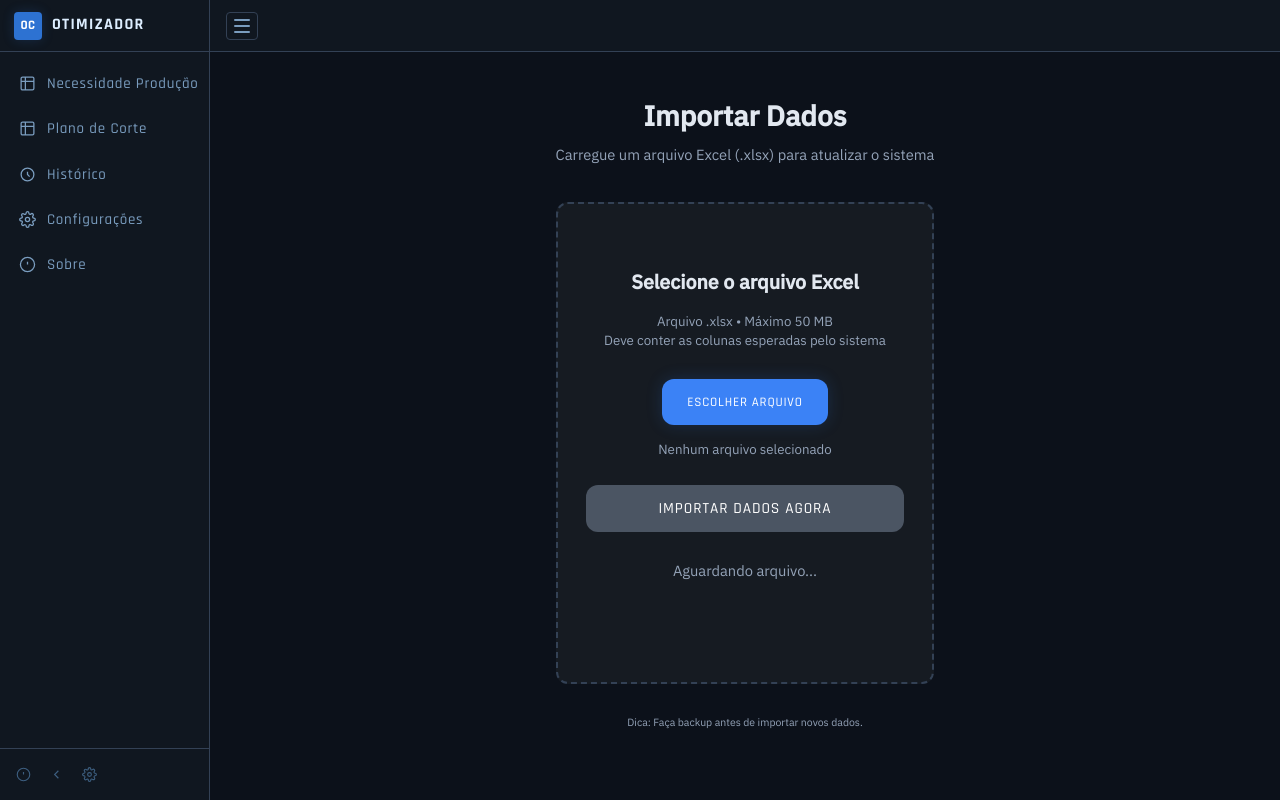
After one commit to jefersondev18/Slitter_Mater_Flask, a Flask app: page /config in a window 1280 px wide. The commit adds this page. Run offline with Flask 3, Linux system fonts and the light colour scheme.

Commit message:
Criando o layout digno

```diff
--- a/app.py
+++ b/app.py
@@ -19,5 +19,10 @@ def plano_corte():
 def necessidade_prod():
     return render_template("necessidade_prod.html")
 
+@app.route("/config")
+def config():
+    return render_template("config.html")
+
+
 if __name__ == "__main__":
     app.run(debug=True)
--- /dev/null
+++ b/static/css/config.css
@@ -0,0 +1,164 @@
+/* IMPORT PAGE - SLITTER
+   Layout focado em upload de Excel
+*/
+
+:root {
+    --bg: #0f1117;
+    --surface: #161b22;
+    --surface-hover: #1f2937;
+    --text: #e2e8f0;
+    --text-muted: #94a3b8;
+    --primary: #3b82f6;
+    --primary-hover: #2563eb;
+    --success: #10b981;
+    --danger: #ef4444;
+    --border: #334155;
+    --radius: 12px;
+}
+
+.import-page {
+    max-width: 680px;
+    margin: 3rem auto;
+    padding: 0 1rem;
+    color: var(--text);
+}
+
+.import-header {
+    text-align: center;
+    margin-bottom: 2.5rem;
+}
+
+.import-header h1 {
+    font-size: 2rem;
+    margin-bottom: 0.5rem;
+}
+
+.import-header p {
+    color: var(--text-muted);
+    font-size: 1.05rem;
+}
+
+/* Área de upload */
+.upload-section {
+    background: var(--surface);
+    border: 2px dashed var(--border);
+    border-radius: var(--radius);
+    padding: 3rem 2rem;
+    text-align: center;
+    transition: border-color 0.25s;
+}
+
+.upload-section:hover,
+.upload-section.dragover {
+    border-color: var(--primary);
+    background: rgba(59, 130, 246, 0.08);
+}
+
+.upload-icon {
+    font-size: 4.5rem;
+    margin-bottom: 1.5rem;
+    color: var(--primary);
+}
+
+.upload-box h2 {
+    margin: 0 0 1rem;
+    font-size: 1.4rem;
+}
+
+.upload-hint {
+    color: var(--text-muted);
+    margin: 0 0 2rem;
+    font-size: 0.95rem;
+    line-height: 1.5;
+}
+
+/* Input de arquivo estilizado */
+.file-input-wrapper {
+    position: relative;
+    margin-bottom: 1.8rem;
+}
+
+.file-input {
+    position: absolute;
+    inset: 0;
+    opacity: 0;
+    cursor: pointer;
+}
+
+.file-label {
+    display: flex;
+    flex-direction: column;
+    align-items: center;
+    gap: 1rem;
+    cursor: pointer;
+}
+
+.btn {
+    display: inline-block;
+    padding: 0.9rem 1.8rem;
+    border-radius: var(--radius);
+    font-weight: 500;
+    cursor: pointer;
+    transition: all 0.2s;
+    border: none;
+}
+
+.btn-primary {
+    background: var(--primary);
+    color: white;
+}
+
+.btn-primary:hover {
+    background: var(--primary-hover);
+}
+
+.file-name-display {
+    color: var(--text-muted);
+    font-size: 0.95rem;
+    max-width: 100%;
+    word-break: break-all;
+}
+
+/* Botão de submit */
+.btn-submit {
+    background: var(--success);
+    color: white;
+    padding: 1rem 2.5rem;
+    font-size: 1.1rem;
+    width: 100%;
+    max-width: 360px;
+    margin: 1rem auto 0;
+    display: block;
+}
+
+.btn-submit:disabled {
+    background: #4b5563;
+    cursor: not-allowed;
+}
+
+/* Status */
+.status-area {
+    margin-top: 2rem;
+    min-height: 80px;
+}
+
+#statusMessage {
+    margin: 0;
+    font-size: 1.05rem;
+    color: var(--text-muted);
+}
+
+/* Extra */
+.extra-info {
+    text-align: center;
+    margin-top: 2rem;
+    color: var(--text-muted);
+    font-size: 0.9rem;
+}
+
+/* Responsividade */
+@media (max-width: 500px) {
+    .upload-section {
+        padding: 2.5rem 1.5rem;
+    }
+}
--- /dev/null
+++ b/static/js/config.js
@@ -0,0 +1,31 @@
+document.getElementById("btnExportarExcel").addEventListener("click", () => {
+    const log = document.getElementById("logMsg");
+    const status = document.getElementById("statusExport");
+
+    log.innerText = "Processando exportação...";
+    status.innerText = "Exportando arquivo Excel...";
+
+    fetch("/exportar_excel")
+        .then(response => {
+            if (!response.ok) {
+                throw new Error("Erro na exportação");
+            }
+            return response.blob();
+        })
+        .then(blob => {
+            const url = window.URL.createObjectURL(blob);
+            const a = document.createElement("a");
+            a.href = url;
+            a.download = "dados_sistema.xlsx";
+            document.body.appendChild(a);
+            a.click();
+            a.remove();
+
+            log.innerText = "Exportação concluída com sucesso.";
+            status.innerText = "Última exportação realizada com sucesso.";
+        })
+        .catch(err => {
+            log.innerText = "Erro ao exportar arquivo.";
+            status.innerText = "Falha na exportação.";
+        });
+});
--- /dev/null
+++ b/templates/config.html
@@ -0,0 +1,60 @@
+{% extends "home.html" %}
+{% block title %}Importar Dados - Slitter{% endblock %}
+
+{% block content %}
+
+<div class="import-page">
+
+    <header class="import-header">
+        <h1>Importar Dados</h1>
+        <p>Carregue um arquivo Excel (.xlsx) para atualizar o sistema</p>
+    </header>
+
+    <section class="upload-section">
+        <div class="upload-box">
+            <div class="upload-icon"></div>
+
+            <h2>Selecione o arquivo Excel</h2>
+            <p class="upload-hint">
+                Arquivo .xlsx • Máximo 50 MB<br>
+                Deve conter as colunas esperadas pelo sistema
+            </p>
+
+            <form id="importForm" method="post" enctype="multipart/form-data">
+                <div class="file-input-wrapper">
+                    <input
+                        type="file"
+                        id="excelFile"
+                        name="excel_file"
+                        accept=".xlsx, .xls"
+                        class="file-input"
+                        required
+                    >
+                    <label for="excelFile" class="file-label">
+                        <span class="btn btn-primary">Escolher arquivo</span>
+                        <span id="fileName" class="file-name-display">Nenhum arquivo selecionado</span>
+                    </label>
+                </div>
+
+                <button type="submit" class="btn btn-submit" id="btnImportar" disabled>
+                    Importar Dados Agora
+                </button>
+            </form>
+
+            <div class="status-area" id="statusArea">
+                <p id="statusMessage">Aguardando arquivo...</p>
+            </div>
+        </div>
+    </section>
+
+    <!-- Mensagens de erro/sucesso (opcional, controlado via JS ou flash) -->
+    <div class="extra-info">
+        <small>Dica: Faça backup antes de importar novos dados.</small>
+    </div>
+
+</div>
+
+<link rel="stylesheet" href="{{ url_for('static', filename='css/config.css') }}">
+<script src="{{ url_for('static', filename='js/config.js') }}"></script>
+
+{% endblock %}
--- a/templates/home.html
+++ b/templates/home.html
@@ -46,7 +46,7 @@
         <span class="nav-label">Histórico</span>
       </a>
 
-      <a href="#" class="nav-item {% if active_page == 'configuracoes' %}active{% endif %}" title="Configurações">
+      <a href="{{ url_for('config') }}" class="nav-item {% if active_page == 'configuracoes' %}active{% endif %}" title="Configurações">
         <svg class="nav-icon" viewBox="0 0 24 24" fill="none" stroke="currentColor" stroke-width="1.8">
           <circle cx="12" cy="12" r="3"/>
           <path d="M19.4 15a1.65 1.65 0 00.33 1.82l.06.06a2 2 0 010 2.83 2 2 0 01-2.83 0l-.06-.06a1.65 1.65 0 00-1.82-.33 1.65 1.65 0 00-1 1.51V21a2 2 0 01-4 0v-.09A1.65 1.65 0 009 19.4a1.65 1.65 0 00-1.82.33l-.06.06a2 2 0 01-2.83-2.83l.06-.06A1.65 1.65 0 004.68 15a1.65 1.65 0 00-1.51-1H3a2 2 0 010-4h.09A1.65 1.65 0 004.6 9a1.65 1.65 0 00-.33-1.82l-.06-.06a2 2 0 012.83-2.83l.06.06A1.65 1.65 0 009 4.68a1.65 1.65 0 001-1.51V3a2 2 0 014 0v.09a1.65 1.65 0 001 1.51 1.65 1.65 0 001.82-.33l.06-.06a2 2 0 012.83 2.83l-.06.06A1.65 1.65 0 0019.4 9a1.65 1.65 0 001.51 1H21a2 2 0 010 4h-.09a1.65 1.65 0 00-1.51 1z"/>
```
Also changed, not shown: logic/config_importar_excel.py (added, +52 -0 lines), static/css/necessidade_prod.css (added, +192 -0 lines), static/js/necessidade_prod.js (added, +10 -0 lines), templates/necessidade_prod.html (+128 -0 lines).
